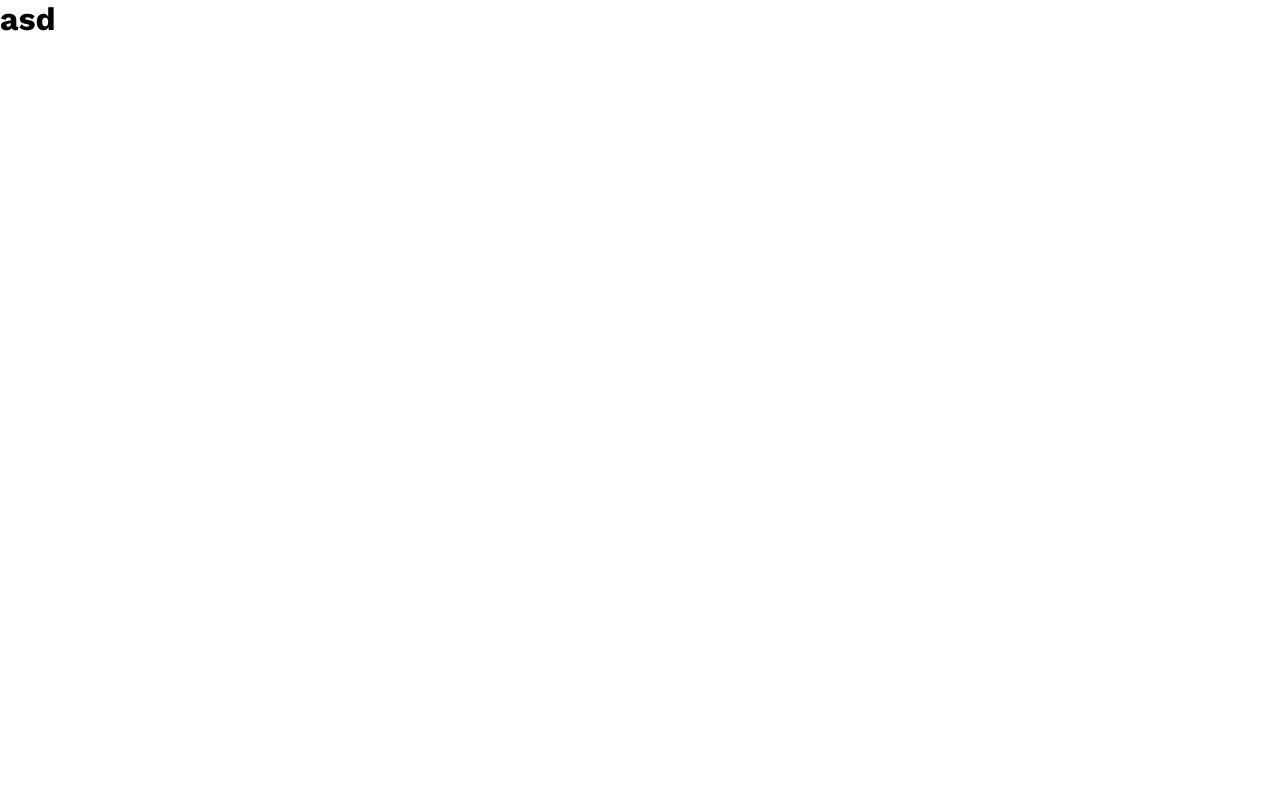
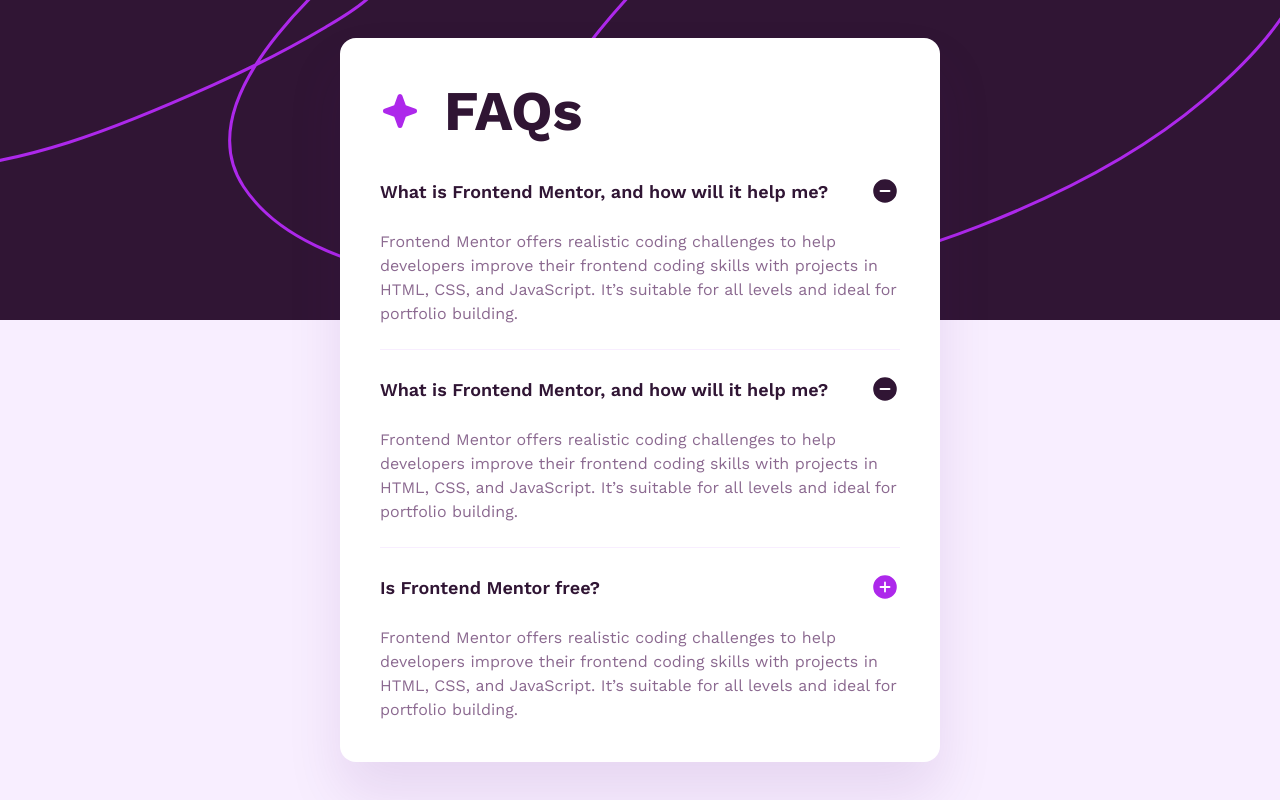
Before and after one commit to kamil-engineer/accordion, a plain HTML site: page index.html in a window 1280 px wide. Drawn offline with Linux system fonts and the light colour scheme.

Commit message:
setup html, styling

```diff
--- a/index.html
+++ b/index.html
@@ -62,6 +62,83 @@
     <link rel="stylesheet" href="style/style.css" />
   </head>
   <body>
-    <h1>asd</h1>
+    <div class="content">
+      <div class="decorative" role="image" aria-label="">&nbsp;</div>
+      <main class="accordion">
+        <header class="accordion__header">
+          <img
+            src="./assets/images/icon-star.svg"
+            alt=""
+            class="accordion__star"
+            aria-hidden="true"
+            width="40"
+            height="40"
+          />
+          <h1 class="accordion__title">Faq<span>s</span></h1>
+        </header>
+        <ul class="accordion__list">
+          <li class="accordion__item">
+            <button class="btn btn--handle">
+              <span>What is Frontend Mentor, and how will it help me?</span>
+              <img
+                src="./assets/images/icon-minus.svg"
+                alt=""
+                aria-hidden="true"
+                width="30"
+                height="30"
+              />
+            </button>
+            <div class="accordion__content">
+              <p class="accordion__description">
+                Frontend Mentor offers realistic coding challenges to help
+                developers improve their frontend coding skills with projects in
+                HTML, CSS, and JavaScript. It’s suitable for all levels and
+                ideal for portfolio building.
+              </p>
+            </div>
+          </li>
+          <li class="accordion__item">
+            <button class="btn btn--handle">
+              <span>What is Frontend Mentor, and how will it help me?</span>
+              <img
+                src="./assets/images/icon-minus.svg"
+                alt=""
+                aria-hidden="true"
+                width="30"
+                height="30"
+              />
+            </button>
+            <div class="accordion__content">
+              <p class="accordion__description">
+                Frontend Mentor offers realistic coding challenges to help
+                developers improve their frontend coding skills with projects in
+                HTML, CSS, and JavaScript. It’s suitable for all levels and
+                ideal for portfolio building.
+              </p>
+            </div>
+          </li>
+          <li class="accordion__item">
+            <button class="btn btn--handle">
+              <span>Is Frontend Mentor free?</span>
+              <img
+                src="./assets/images/icon-plus.svg"
+                alt=""
+                aria-hidden="true"
+                width="30"
+                height="30"
+              />
+            </button>
+            <div class="accordion__content">
+              <p class="accordion__description">
+                Frontend Mentor offers realistic coding challenges to help
+                developers improve their frontend coding skills with projects in
+                HTML, CSS, and JavaScript. It’s suitable for all levels and
+                ideal for portfolio building.
+              </p>
+            </div>
+          </li>
+        </ul>
+      </main>
+    </div>
   </body>
 </html>
--- a/style/style.css
+++ b/style/style.css
@@ -45,6 +45,7 @@
   --space-4: 1rem; /* 16px */
   --space-5: 1.5rem; /* 24px */
   --space-6: 2rem; /* 32px */
+  --space-6-medium: 2.5rem; /* 40px */
   --space-7: 3rem; /* 48px */
   --space-8: 4rem; /* 64px */
   --space-9: 6rem; /* 96px */
@@ -61,3 +62,115 @@
 body {
   font-family: var(--font-general);
 }
+
+.content {
+  min-height: 100vh;
+  background-color: var(--color-purple-100);
+
+  display: flex;
+  align-items: center;
+  justify-content: center;
+}
+
+.decorative {
+  --height: 20rem;
+  position: absolute;
+  top: 0;
+  left: 0;
+  width: 100%;
+
+  height: var(--height);
+  background-image: url("../assets/images/background-pattern-desktop.svg");
+  background-size: cover;
+  background-position: top;
+}
+
+.accordion {
+  --width: 37.5rem;
+
+  position: relative;
+  z-index: 9999;
+
+  background-color: var(--color-neutral);
+  width: 100%;
+  max-width: var(--width);
+  border-radius: 16px;
+  box-shadow: 0 32px 56px rgba(80, 0, 118, 0.1);
+  padding: var(--space-6-medium);
+
+  display: flex;
+  flex-direction: column;
+  gap: var(--space-6);
+}
+
+.accordion__header {
+  display: flex;
+  align-items: center;
+  gap: var(--space-5);
+}
+
+.accordion__title {
+  display: flex;
+  align-items: center;
+  justify-content: center;
+
+  min-height: 4.125rem;
+  color: var(--color-purple-950);
+  line-height: 66%;
+  font-size: var(--fs-4xl);
+  text-transform: uppercase;
+
+  span {
+    text-transform: lowercase;
+  }
+}
+
+.accordion__list {
+  list-style-type: none;
+  display: flex;
+  flex-direction: column;
+  gap: var(--space-5);
+}
+
+.accordion__item {
+  display: flex;
+  flex-direction: column;
+  gap: var(--space-5);
+}
+
+.accordion__item:not(:last-child) {
+  padding-bottom: 23px;
+  border-bottom: 1px solid var(--color-purple-100);
+}
+
+.btn {
+  cursor: pointer;
+  border: none;
+  background-color: transparent;
+  font-family: inherit;
+}
+
+.btn--handle {
+  color: var(--color-purple-950);
+  font-size: var(--fs-md);
+  line-height: 21px;
+  font-weight: 600;
+
+  display: flex;
+  align-items: center;
+  justify-content: space-between;
+}
+
+.accordion__description {
+  color: var(--color-purple-600);
+  font-size: var(--fs-sm);
+  line-height: 24px;
+}
+
+@media (max-width: 36rem) {
+  .decorative {
+    --height: 14.5rem;
+    background-image: url("../assets/images/background-pattern-mobile.svg");
+    background-position: center;
+  }
+}
```
